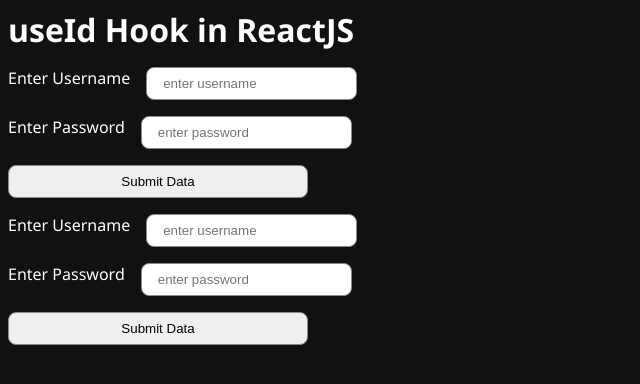
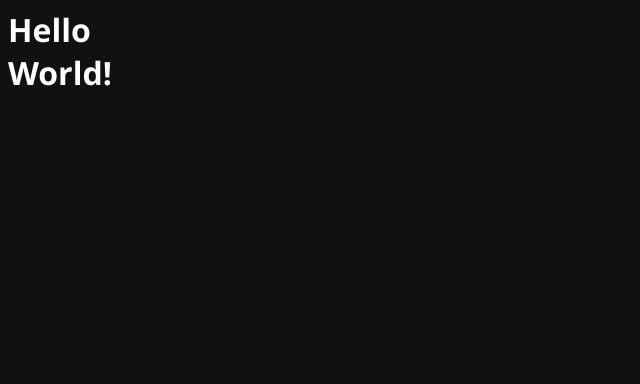
Before and after one commit to 0x-harsh/React-Tutorial---Code-Step-by-Step, a React app: page / in a window 1280 px wide. Shown: the top 384 px of the page, without its empty margins (0-640 px from the left). Built offline with nearby package versions, Linux system fonts and the light colour scheme; the HTML template or start-up script is replaced by a standard one.

Commit message:
Fragment in ReactJS

```diff
--- /dev/null
+++ b/src/35 Fragment in ReactJS/App.jsx
@@ -0,0 +1,17 @@
+import { Fragment } from "react"
+
+const App = () => {
+    return (
+        <Fragment>
+            <h1>Hello</h1>
+            <h1>World!</h1>
+        </Fragment>
+
+        // <>
+        //     <h1>Hello</h1>
+        //     <h1>World!</h1>
+        // </>
+    )
+}
+
+export default App
--- a/src/main.jsx
+++ b/src/main.jsx
@@ -1,7 +1,7 @@
 import { StrictMode } from 'react'
 import { createRoot } from 'react-dom/client'
 import './index.css'
-import App from './34 useId Hook/App.jsx'
+import App from './35 Fragment in ReactJS/App.jsx'
 
 createRoot(document.getElementById('root')).render(
     <StrictMode>
```
